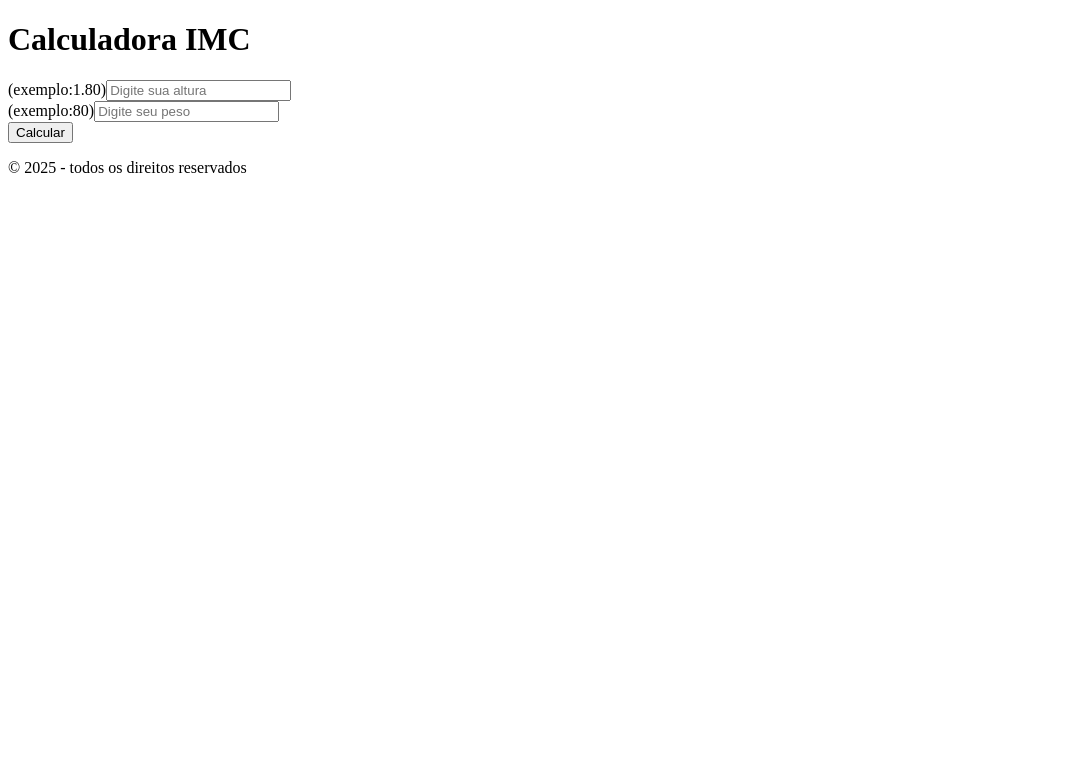
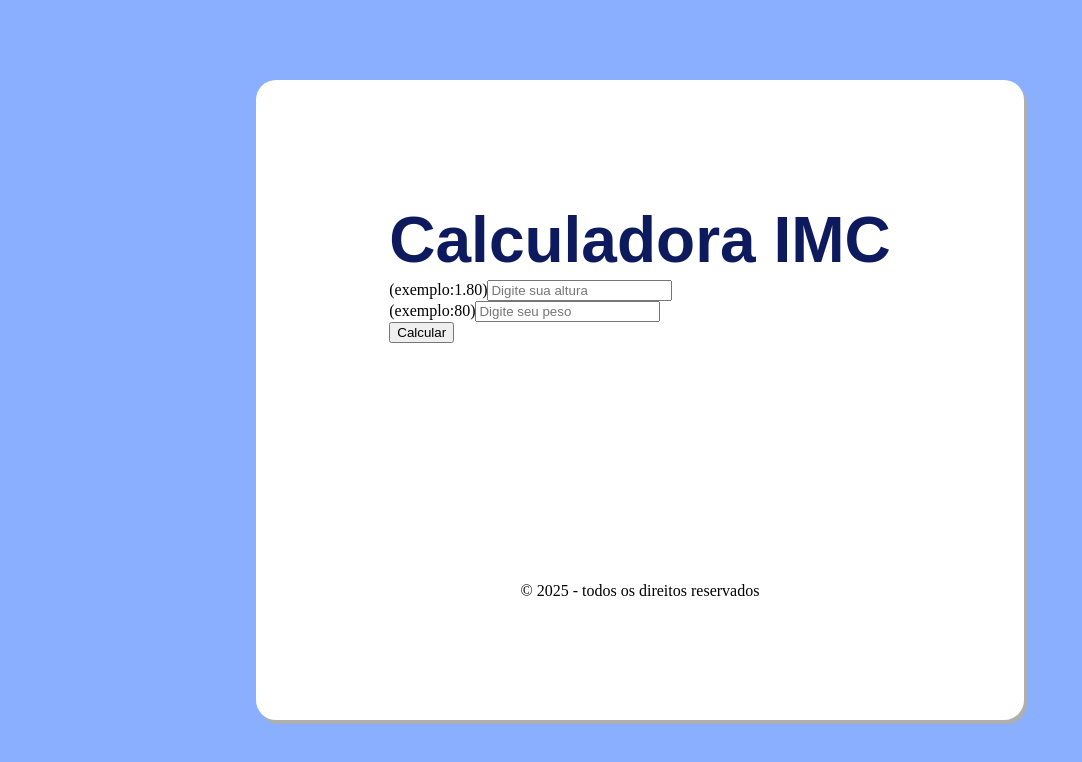
Before and after one commit to phsushi/cpCidade, a React (Vite) app: page / in a window 1280 px wide. Shown: the top 762 px of the page, without its empty margins (0-1082 px from the left). Built offline with nearby package versions, Linux system fonts and the light colour scheme.

Commit message:
Estilização do body e começo da calculadora

```diff
--- a/src/css/global.css
+++ b/src/css/global.css
@@ -0,0 +1,22 @@
+*{
+    box-sizing: border-box;
+    margin: auto 0;
+}
+body{
+    background-color: rgb(138, 175, 255);
+    display: flex;
+    justify-content: center;
+    align-items: center;
+    height: 100vh;
+}
+.container{
+    display: flex;
+    flex-direction: column;
+    justify-content: center;
+    align-items: center;
+    width:60vw;
+    height: 80vh;
+    background-color: #fff;
+    border-radius: 20px;
+    box-shadow: 3px 4px 1px rgb(175, 175, 175);
+}
--- a/src/css/header.css
+++ b/src/css/header.css
@@ -0,0 +1,12 @@
+.header{
+    display: flex;
+    width: 100%;
+    height: 10vh;
+    justify-content: center;
+}
+.header h1{
+    font-size: 5vw;
+    font-family:Arial, Helvetica, sans-serif;
+    font-weight: bold;
+    color: #0d1b5e;
+}
```
Also changed, not shown: 1 other file (tests, documents, lock files or other folders).
